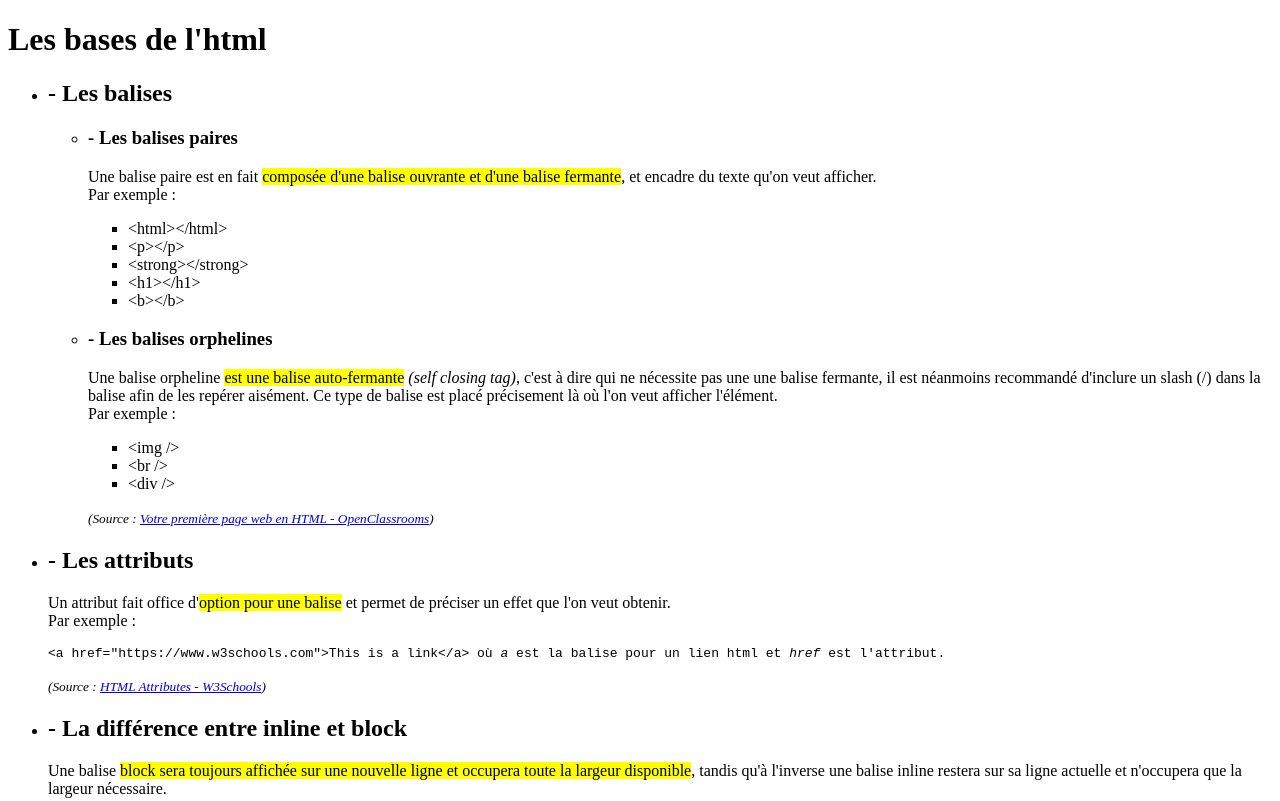
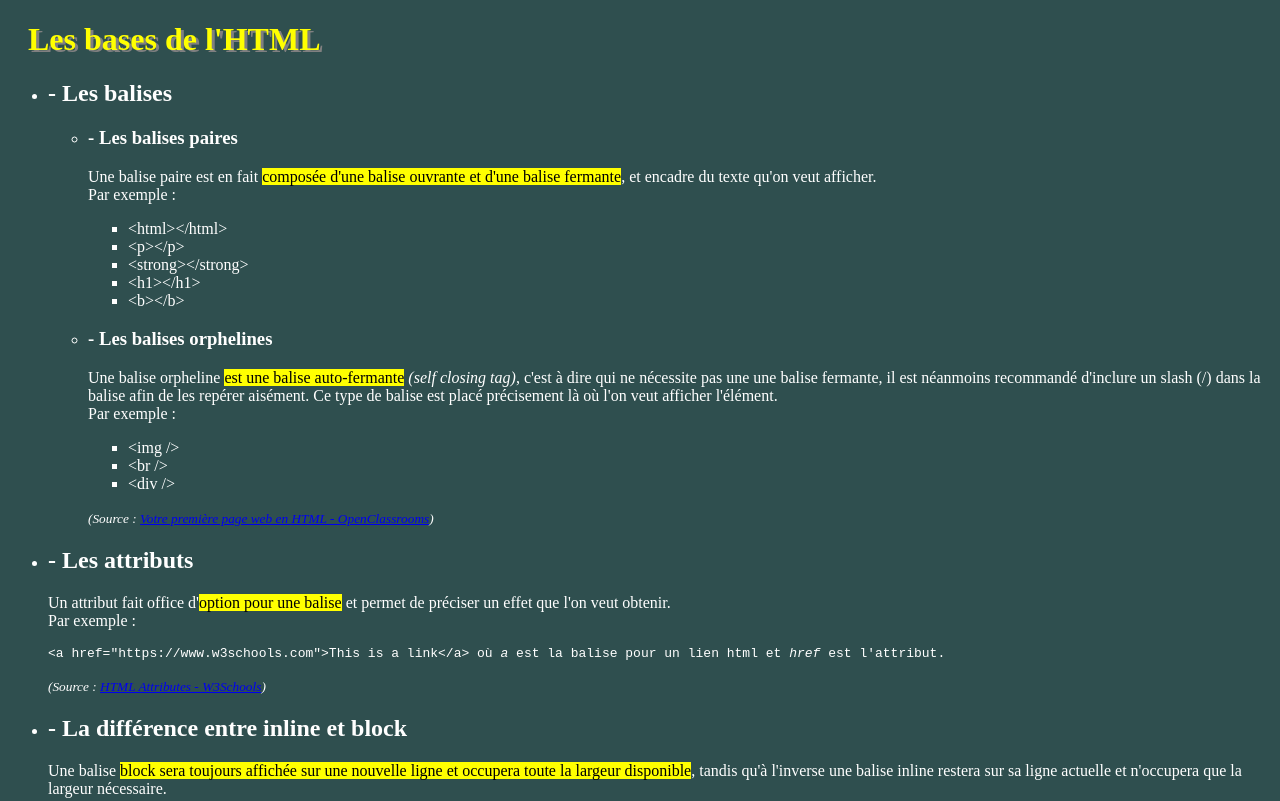
Before and after one commit to ClaudeJanssenPro/HTML-Basic, a plain HTML site: page Exercice-1-Les-bases/index.html in a window 1280 px wide. Shown: the top 801 px of the page. Drawn offline with Linux system fonts and the light colour scheme.

Commit message:
Ajout du css

```diff
--- /dev/null
+++ b/Exercice-1-Les-bases/crude.css
@@ -0,0 +1,12 @@
+/*High Contrast*/
+
+body {
+    background-color: DarkSlateGray;
+    color: white;
+}
+
+h1 {
+    color: Yellow;
+    margin-left: 20px;
+    text-shadow: 3px 2px gray;
+}
--- a/Exercice-1-Les-bases/index.html
+++ b/Exercice-1-Les-bases/index.html
@@ -5,9 +5,10 @@
   <meta name="viewport" content="width=device-width, initial-scale=1.0">
   <meta http-equiv="X-UA-Compatible" content="ie=edge">
   <title>Les bases de l'html</title>
+  <link rel="stylesheet" type="text/css" href="crude.css">
 </head>
 <body>
-<h1>Les bases de l'html</h1>
+<h1>Les bases de l'HTML</h1>
   <ul>
     <li><h2>- Les balises</h2>
       <ul>
```
